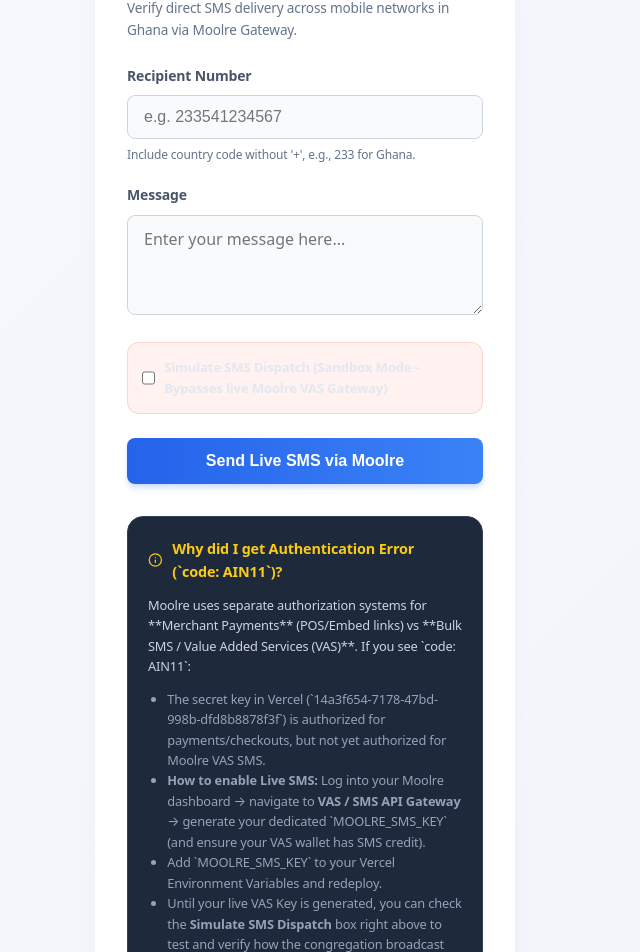
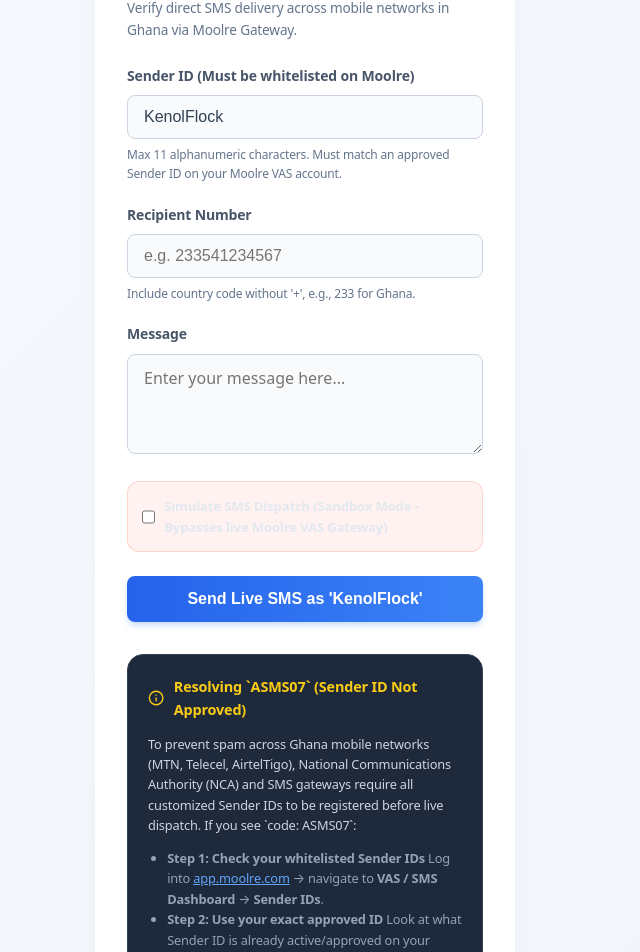
Before and after one commit to Kwesikendy/kenolflock, a Next.js app: page /sms-test in a window 1280 px wide. Shown: the part 113-1065 px from the top of the page, without its empty margins (335-975 px from the left). Built offline with nearby package versions, Linux system fonts and the light colour scheme; no server answers.

Commit message:
feat: add dynamic Sender ID override box on SMS test page and clear ASMS07 troubleshooting guide

```diff
--- a/src/app/api/sms/broadcast/route.ts
+++ b/src/app/api/sms/broadcast/route.ts
@@ -5,7 +5,7 @@
 
 export async function POST(request: Request) {
   try {
-    const { campaignName, targetAudience, customNumbers, message, simulate } = await request.json();
+    const { campaignName, targetAudience, customNumbers, message, simulate, senderId } = await request.json();
 
     if (!message || !campaignName) {
       return NextResponse.json(
@@ -34,7 +34,7 @@
     // Send SMS via live Moolre API or simulation
     for (const phone of recipientsList) {
       try {
-        await sendSms(phone, message, Boolean(simulate));
+        await sendSms(phone, message, Boolean(simulate), senderId);
         successCount++;
       } catch (err: any) {
         console.error(`Failed sending to ${phone}:`, err);
--- a/src/app/api/sms/route.ts
+++ b/src/app/api/sms/route.ts
@@ -4,7 +4,7 @@
 export async function POST(request: Request) {
   try {
     const body = await request.json();
-    const { recipient, message, simulate } = body;
+    const { recipient, message, simulate, senderId } = body;
 
     if (!recipient || !message) {
       return NextResponse.json(
@@ -13,7 +13,7 @@
       );
     }
 
-    const result = await sendSms(recipient, message, Boolean(simulate));
+    const result = await sendSms(recipient, message, Boolean(simulate), senderId);
 
     return NextResponse.json({ success: true, result });
   } catch (error: any) {
--- a/src/app/sms-test/page.tsx
+++ b/src/app/sms-test/page.tsx
@@ -4,11 +4,12 @@
 import styles from './page.module.css';
 import { useAuth } from '@/context/AuthContext';
 import { useRouter } from 'next/navigation';
-import { ShieldAlert, Info, Sparkles, CheckCircle2 } from 'lucide-react';
+import { ShieldAlert, Info, Sparkles, CheckCircle2, Send } from 'lucide-react';
 
 export default function SmsTestPage() {
   const { user } = useAuth();
   const router = useRouter();
+  const [senderId, setSenderId] = useState('KenolFlock');
   const [recipient, setRecipient] = useState('');
   const [message, setMessage] = useState('');
   const [simulate, setSimulate] = useState(false);
@@ -24,7 +25,7 @@
       const res = await fetch('/api/sms', {
         method: 'POST',
         headers: { 'Content-Type': 'application/json' },
-        body: JSON.stringify({ recipient, message, simulate }),
+        body: JSON.stringify({ recipient, message, simulate, senderId }),
       });
 
       const data = await res.json();
@@ -74,6 +75,21 @@
         </p>
 
         <form onSubmit={handleSend}>
+          {/* Sender ID Input field to fix ASMS07 errors */}
+          <div className={styles.formGroup}>
+            <label className={styles.label}>Sender ID (Must be whitelisted on Moolre)</label>
+            <input
+              type="text"
+              required
+              maxLength={11}
+              value={senderId}
+              onChange={(e) => setSenderId(e.target.value)}
+              placeholder="e.g. KenolFlock, Moolre, CHURCH"
+              className={styles.input}
+            />
+            <span className={styles.hint}>Max 11 alphanumeric characters. Must match an approved Sender ID on your Moolre VAS account.</span>
+          </div>
+
           <div className={styles.formGroup}>
             <label className={styles.label}>Recipient Number</label>
             <input
@@ -117,7 +133,7 @@
             disabled={status === 'loading'}
             className={styles.button}
           >
-            {status === 'loading' ? 'Sending...' : simulate ? 'Send Simulated SMS' : 'Send Live SMS via Moolre'}
+            {status === 'loading' ? 'Sending...' : simulate ? 'Send Simulated SMS' : `Send Live SMS as '${senderId}'`}
           </button>
         </form>
 
@@ -132,19 +148,19 @@
           </div>
         )}
 
-        {/* Diagnostic Guide for AIN11 / Auth Errors */}
+        {/* Diagnostic Guide for ASMS07 / AIN11 Errors */}
         <div style={{ marginTop: "2rem", padding: "1.25rem", borderRadius: "16px", backgroundColor: "#1E293B", border: "1px solid #334155", textAlign: "left" }}>
           <div style={{ display: "flex", alignItems: "center", gap: "0.6rem", color: "#FACC15", fontWeight: 800, fontSize: "0.9rem", marginBottom: "0.75rem" }}>
-            <Info size={18} /> Why did I get Authentication Error (`code: AIN11`)?
+            <Info size={18} /> Resolving `ASMS07` (Sender ID Not Approved)
           </div>
           <p style={{ fontSize: "0.8rem", color: "#CBD5E1", lineHeight: 1.6, margin: "0 0 0.75rem" }}>
-            Moolre uses separate authorization systems for **Merchant Payments** (POS/Embed links) vs **Bulk SMS / Value Added Services (VAS)**. If you see `code: AIN11`:
+            To prevent spam across Ghana mobile networks (MTN, Telecel, AirtelTigo), National Communications Authority (NCA) and SMS gateways require all customized Sender IDs to be registered before live dispatch. If you see `code: ASMS07`:
           </p>
           <ul style={{ fontSize: "0.8rem", color: "#94A3B8", lineHeight: 1.6, paddingLeft: "1.2rem", margin: 0 }}>
-            <li>The secret key in Vercel (`14a3f654-7178-47bd-998b-dfd8b8878f3f`) is authorized for payments/checkouts, but not yet authorized for Moolre VAS SMS.</li>
-            <li><strong>How to enable Live SMS:</strong> Log into your Moolre dashboard &rarr; navigate to <strong>VAS / SMS API Gateway</strong> &rarr; generate your dedicated `MOOLRE_SMS_KEY` (and ensure your VAS wallet has SMS credit).</li>
-            <li>Add `MOOLRE_SMS_KEY` to your Vercel Environment Variables and redeploy.</li>
-            <li>Until your live VAS Key is generated, you can check the <strong>Simulate SMS Dispatch</strong> box right above to test and verify how the congregation broadcast system works!</li>
+            <li><strong>Step 1: Check your whitelisted Sender IDs</strong> Log into <a href="https://app.moolre.com" target="_blank" rel="noopener noreferrer" style={{ color: "#60A5FA", textDecoration: "underline" }}>app.moolre.com</a> &rarr; navigate to <strong>VAS / SMS Dashboard</strong> &rarr; <strong>Sender IDs</strong>.</li>
+            <li><strong>Step 2: Use your exact approved ID</strong> Look at what Sender ID is already active/approved on your account (such as `Moolre`, `SMS`, `ALERT`, or your registered church name). Type that exact name into the <strong>Sender ID</strong> field above!</li>
+            <li><strong>Step 3: Set globally</strong> To set it permanently for your entire ministry portal without typing it each time, add `MOOLRE_SENDER_ID=YourApprovedName` to your Vercel Environment Variables!</li>
+            <li>Until your Sender ID is approved by telecom networks, you can check the <strong>Simulate SMS Dispatch</strong> box above to verify and demo congregation announcements without operator blocks!</li>
           </ul>
         </div>
       </div>
--- a/src/lib/moolre.ts
+++ b/src/lib/moolre.ts
@@ -1,10 +1,10 @@
-export async function sendSms(recipient: string, message: string, simulate: boolean = false) {
+export async function sendSms(recipient: string, message: string, simulate: boolean = false, customSenderId?: string) {
   // Use user's exact JWT VAS API key as the primary fallback if environment variable is not explicitly set to a JWT
   const defaultVasKey = 'eyJ0eXAiOiJKV1QiLCJhbGciOiJIUzI1NiJ9.eyJ2YXNpZCI6OTUzMywiZXhwIjoxOTU2NTI3OTk5fQ.Xak84Z8Rqwdp6eofQL2mixy-LhQaMNVJz2CRFWfpS0o';
   const rawEnvKey = process.env.MOOLRE_SMS_KEY || process.env.MOOLRE_VAS_KEY || process.env.MOORLE_SMS_KEY;
   // If env variable contains a merchant payment UUID (like 14a3f654-...), ignore it and use the real JWT VAS token
   const apiKey = (rawEnvKey && rawEnvKey.startsWith('eyJ')) ? rawEnvKey : defaultVasKey;
-  const senderId = process.env.MOOLRE_SENDER_ID || 'KenolFlock';
+  const senderId = customSenderId && customSenderId.trim() ? customSenderId.trim() : (process.env.MOOLRE_SENDER_ID || 'KenolFlock');
   const isProduction = process.env.NODE_ENV === 'production' || process.env.MOOLRE_ENV === 'production';
 
   if (simulate) {
@@ -12,7 +12,7 @@
     return {
       status: true,
       code: '100',
-      message: 'Message dispatched successfully (Simulated Sandbox Mode)',
+      message: `Message dispatched successfully from '${senderId}' (Simulated Sandbox Mode)`,
       messageId: `sim_sms_${Date.now()}_${Math.floor(Math.random() * 9000)}`,
       simulated: true,
     };
@@ -70,7 +70,7 @@
       }
     }
 
-    // 2nd Attempt: If GET returned status 0/AIN11 or failed, try POST with JSON body
+    // 2nd Attempt: If GET returned status 0/AIN11/ASMS07 or failed, try POST with JSON body
     if (!response.ok || !json || (json.status !== 1 && json.status !== true)) {
       console.log(`[Moolre SMS] GET attempt returned ${json?.code || response.status}. Attempting POST with JSON payload...`);
       response = await fetch(MOOLRE_API_URL, {
@@ -103,13 +103,17 @@
       throw new Error(`Failed to send SMS via Moolre HTTP Gateway: ${response.status} ${response.statusText} - ${errorText}`);
     }
 
-    // Check if Moolre returned an error JSON inside HTTP 200 OK (e.g. status: 0 or code: AIN11)
+    // Check if Moolre returned an error JSON inside HTTP 200 OK (e.g. status: 0 or code: AIN11/ASMS07)
     if (json && json.status !== 1 && json.status !== true) {
       const errCode = json.code || 'Moolre_Error';
       const errMsg = json.message || 'Unknown SMS dispatch failure';
 
-      if (errCode === 'AIN11' || errMsg.toLowerCase().includes('authentication')) {
+      if (errCode === 'AIN11' || errCode === 'AIN01' || errMsg.toLowerCase().includes('authentication')) {
         throw new Error(`Moolre Authentication Error (${errCode}): Your Moolre API key (${apiKey.slice(0, 10)}...) was rejected by the gateway. Please verify that VAS ID ${vasId} has sufficient balance and active SMS broadcast permissions in your Moolre Merchant Portal.`);
+      }
+
+      if (errCode === 'ASMS07' || errMsg.toLowerCase().includes('sender id')) {
+        throw new Error(`Moolre SMS Gateway Error (${errCode}): The Sender ID '${senderId}' is not yet whitelisted/approved on your Moolre account. Please check your approved Sender IDs on app.moolre.com and enter one in the Sender ID box above, or add MOOLRE_SENDER_ID to Vercel environment variables.`);
       }
 
       throw new Error(`Moolre SMS Gateway Error (${errCode}): ${errMsg}`);
```
